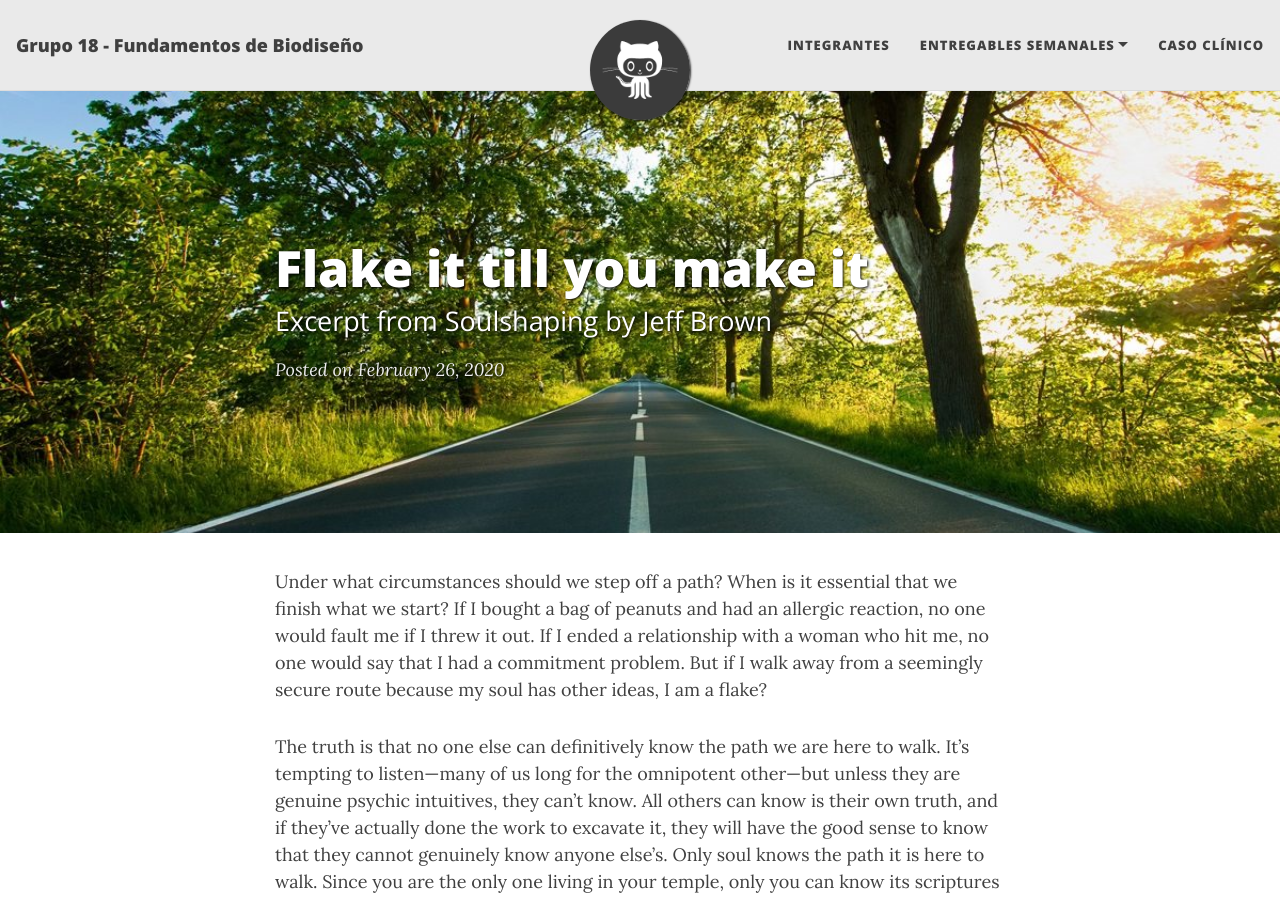
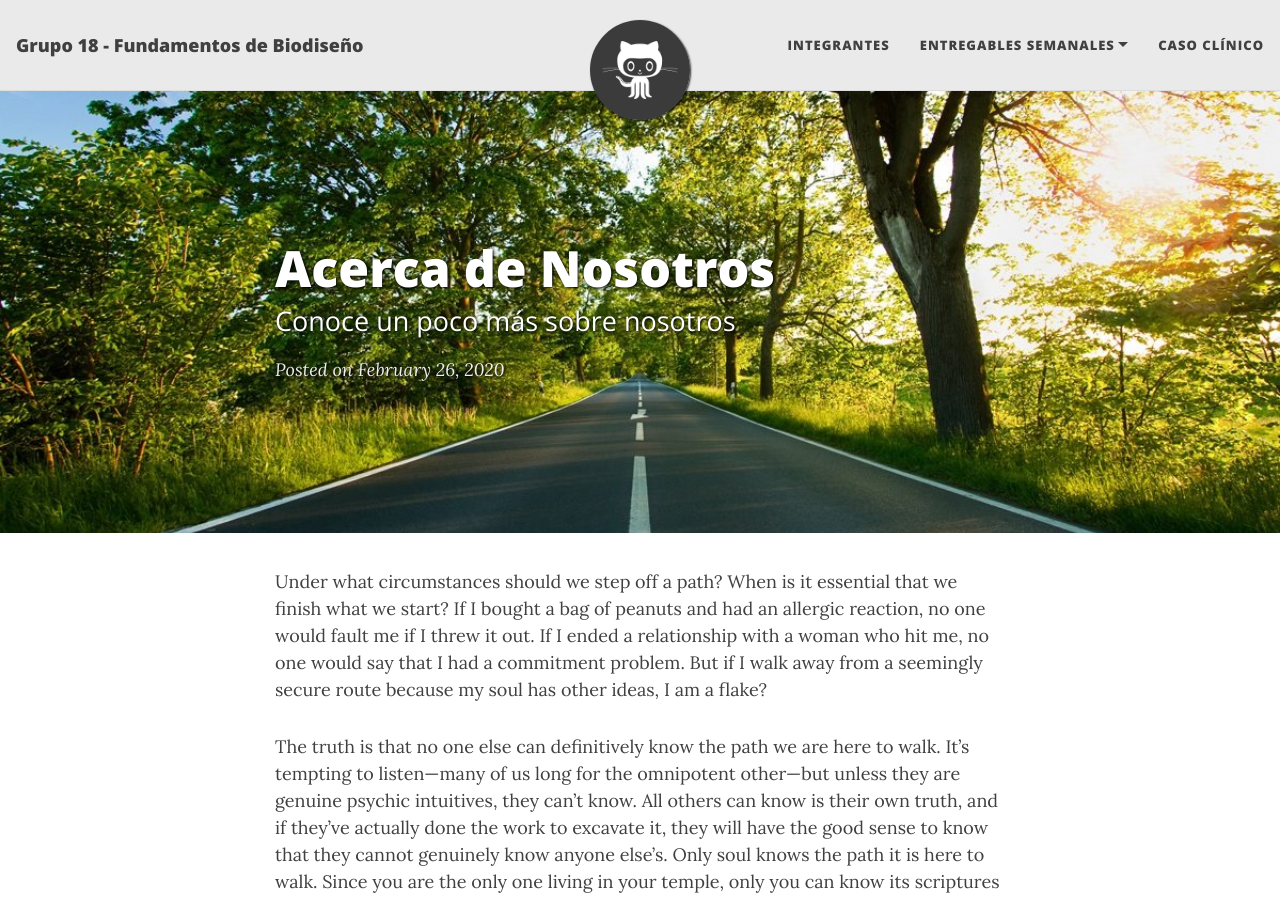
Before and after one commit to equipo18-fundbio/equipo18-fundbio1, a Jekyll site: the page built from _posts/2020-02-26-flake-it-till-you-make-it.md, in a window 1280 px wide and 900 px high. Built offline with Jekyll 4.4.1, drawn with Linux system fonts in a browser that asks for light colours; nearby versions of some CDN libraries.

Commit message:
Probando editar el post de abajo

```diff
--- a/_posts/2020-02-26-flake-it-till-you-make-it.md
+++ b/_posts/2020-02-26-flake-it-till-you-make-it.md
@@ -1,7 +1,7 @@
 ---
 layout: post
-title: Flake it till you make it
-subtitle: Excerpt from Soulshaping by Jeff Brown
+title: Acerca de Nosotros
+subtitle: Conoce un poco más sobre nosotros
 cover-img: /assets/img/path.jpg
 thumbnail-img: /assets/img/thumb.png
 share-img: /assets/img/path.jpg
```
